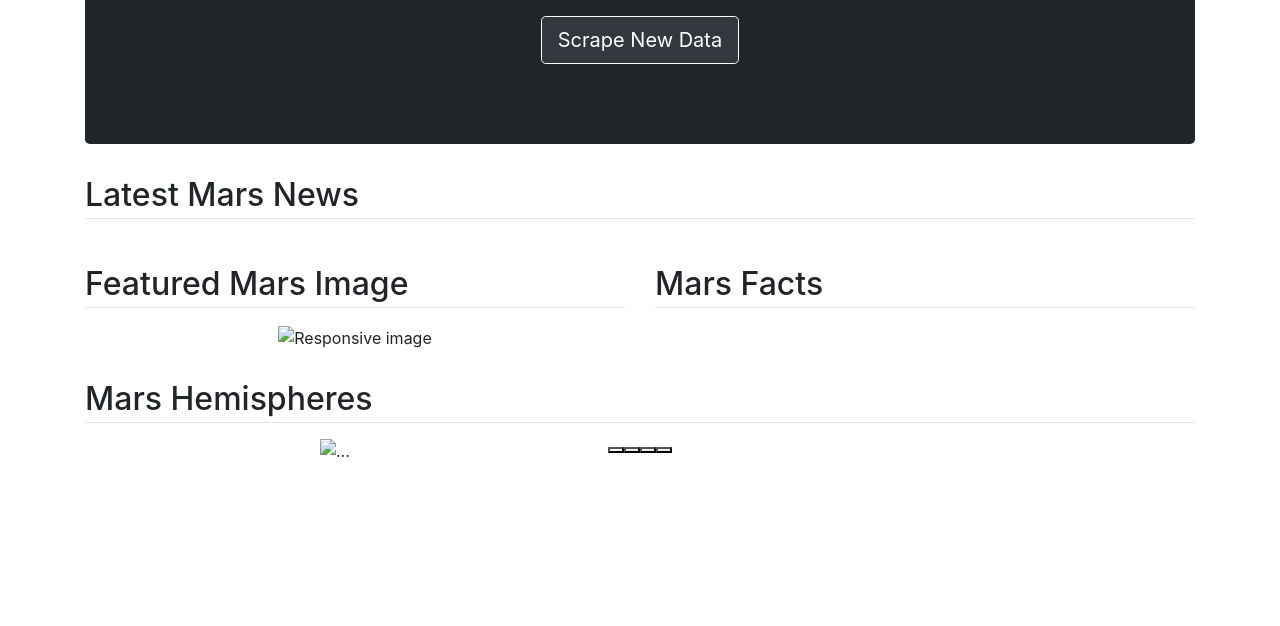
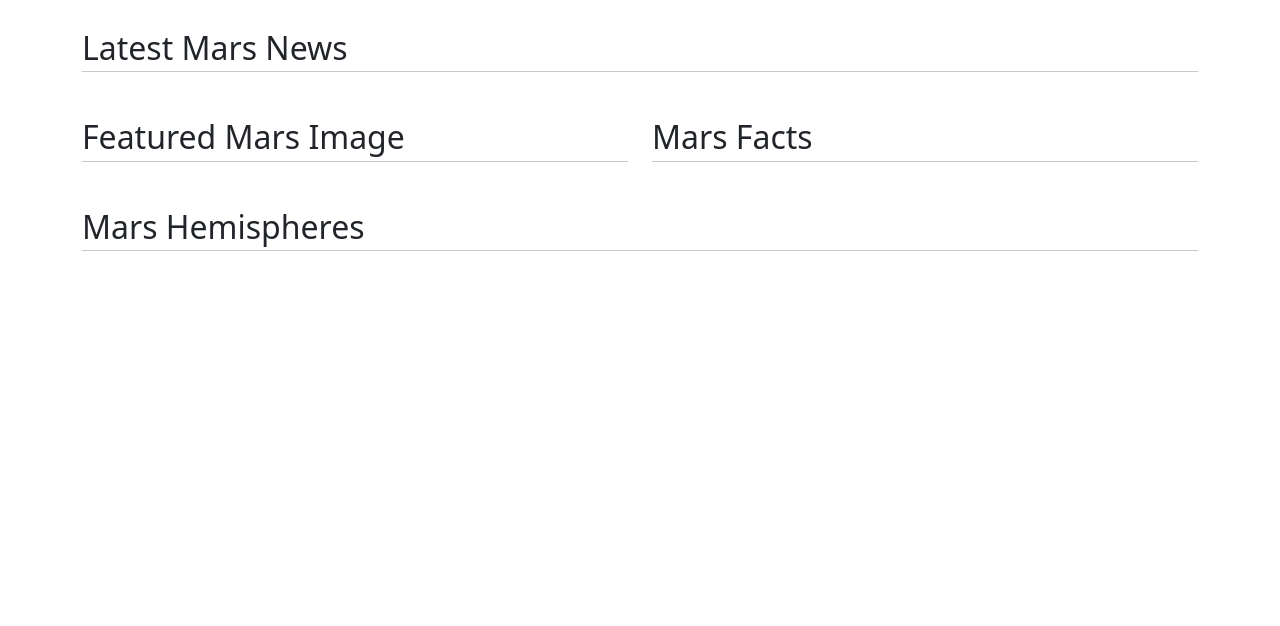
Before and after one commit to cdpeters/mars-web-scraping-mongodb-flask, a Flask app: template templates/index.html in a window 1280 px wide. Shown: the part 174-800 px from the top of the page. Run offline with Flask 2, Linux system fonts and the light colour scheme; the template is opened without the code that fills it, so the values that code supplies are empty; some libraries are stand-ins or nearby versions.

Commit message:
Finalize components and styling of index template

```diff
--- a/templates/index.html
+++ b/templates/index.html
@@ -5,22 +5,38 @@
         <meta http-equiv="X-UA-Compatible" content="IE=edge">
         <meta name="viewport" content="width=device-width, initial-scale=1.0">
         <title>Mission to Mars</title>
-        <!-- Latest compiled and minified CSS -->
-        <link rel="stylesheet" href="https://cdn.jsdelivr.net/npm/bootstrap@4.1.3/dist/css/bootstrap.min.css" integrity="sha384-MCw98/SFnGE8fJT3GXwEOngsV7Zt27NXFoaoApmYm81iuXoPkFOJwJ8ERdknLPMO" crossorigin="anonymous">
+        <!-- Bootstrap 5.1.3 minified CSS -->
+        <link href="https://cdn.jsdelivr.net/npm/bootstrap@5.1.3/dist/css/bootstrap.min.css"
+              rel="stylesheet"
+              integrity="sha384-1BmE4kWBq78iYhFldvKuhfTAU6auU8tT94WrHftjDbrCEXSU1oBoqyl2QvZ6jIW3"
+              crossorigin="anonymous">
     </head>
     <body>
         <div class="container">
-            <!-- Add Jumbotron to Header -->
-            <div class="jumbotron text-center text-white" style="background-color:#212529">
-                <h1 class="display-2" style="font-weight:600; margin-bottom:20px">Mission to Mars</h1>
-                <!-- Add a button to activate scraping script -->
-                <p>
-                    <a class="btn btn-dark border border-white btn-lg" href="/scrape" role="button" style="background-color:#32383e">
+            <!-- Header Section -->
+            <div class="container bg-dark p-0"
+                 style="background-image:url('https://d2pn8kiwq2w21t.cloudfront.net/images/jpegPIA14293.width-1600.jpg');
+                        background-position:center; background-size:cover; margin-bottom:30px">
+                <!-- Header Title -->
+                <div class="d-flex justify-content-center">
+                    <h1 class="display-2 text-white text-center pt-2 mb-3"
+                        style="font-weight:600">
+                        Mission to Mars
+                    </h1>
+                </div>
+                <!-- Button to Activate Scraping Script -->
+                <div class="d-flex justify-content-center">
+                    <a class="btn btn-md btn-dark bg-gradient border border-white text-white border-2"
+                       href="/scrape" role="button" style="padding:4px 10px; margin-bottom:12px">
                         Scrape New Data
                     </a>
-                </p>
+                </div>
+                <!-- Background Image Credit: https://www.jpl.nasa.gov/images/pia14293-daybreak-at-gale-crater -->
+                <div class="d-flex justify-content-end">
+                    <p class="m-0 pe-1 text-muted" style="font-size:0.6rem">Courtesy NASA/JPL-Caltech</p>
+                </div>
             </div>
-            <!-- Add section for Mars News -->
+            <!-- Mars News Section -->
             <div class="row" id="mars-news">
                 <div class="col-md-12" style="margin-bottom:30px">
                     <div class="media">
@@ -33,91 +49,111 @@
                     </div>
                 </div>
             </div>
-            <!-- Section for Featured Image and Facts table -->
+            <!-- Mars Featured Image and Facts Table Section -->
             <div class="row" id="mars-featured-image">
                 <!-- Mars Featured Image -->
                 <div class="col-lg-6 col-xs-12" style="margin-bottom:30px">
                     <h2 style="margin-bottom:4px">Featured Mars Image</h2>
                     <hr style="margin-top:0px">
+                    {% if mars %}  <!-- only show after the images have been scraped -->
                     <div class="text-center">
-                        <img src="{{ mars.featured_image }}"
-                             class="img-fluid"
-                             alt="Responsive image">
+                        <img src="{{ mars.featured_image }}" class="img-fluid" alt="Responsive image">
                     </div>
+                    {% endif %}
                 </div>
-                <!-- Mars Facts -->
+                <!-- Mars Facts Table -->
                 <div class="col-lg-6 col-xs-12" style="margin-bottom:14px">
                         <h2 style="margin-bottom:4px">Mars Facts</h2>
                         <hr style="margin-top:0px">
                         {{ mars.facts | safe }}
                 </div>
             </div>
-            <!-- Mars Hemisphere Images -->
+            <!-- Mars Hemispheres Section -->
             <div class="row" id="mars-hemispheres">
                 <div class="col-md-12">
                     <h2 style="margin-bottom:4px">Mars Hemispheres</h2>
                     <hr style="margin-top:0px">
                 </div>
+                <!-- Loop over the hemisphere images and add them to the page -->
                 {% for hemisphere in mars.hemispheres %}
                     <div class="col-md-6">
-                        <div class="mx-auto" style="width:85%">
+                        <div class="mx-auto" style="width:85%; max-width:480px">
                             <img src="{{ hemisphere['img_url'] }}"
                                  class="img-fluid"
                                  alt="{{ hemisphere['title'] }}">
                         </div>
-                        <div class="mx-auto" style="width:85%; margin-top:6px; margin-bottom:30px">
+                        <div class="mx-auto" style="width:85%; max-width:480px; margin-top:6px; margin-bottom:30px">
                             <h5>{{ hemisphere['title'] }}</h5>
                         </div>
                     </div>
                 {% endfor %}
             </div>
-            <!-- Hemisphere Carousel -->
-            <div class="mx-auto" style="margin-bottom:30px; max-width:640px">
-                <div id="carouselExampleCaptions" class="carousel slide" data-bs-interval="false" data-bs-ride="carousel">
+            <!-- Hemisphere Carousel - code snippet from https://getbootstrap.com/docs/5.1/components/carousel/ -->
+            {% if mars %}  <!-- only show after the images have been scraped -->
+            <div class="mx-auto" style="margin-bottom:20px; max-width:690px">
+                <div id="hemisphereImageCarousel"
+                     class="carousel slide carousel-fade"
+                     data-bs-interval="false"
+                     data-bs-ride="carousel">
+                    <!-- Carousel Indicators -->
                     <div class="carousel-indicators">
-                        <button type="button" data-bs-target="#carouselExampleCaptions" data-bs-slide-to="0" class="active" aria-current="true" aria-label="Slide 1"></button>
-                        <button type="button" data-bs-target="#carouselExampleCaptions" data-bs-slide-to="1" aria-label="Slide 2"></button>
-                        <button type="button" data-bs-target="#carouselExampleCaptions" data-bs-slide-to="2" aria-label="Slide 3"></button>
-                        <button type="button" data-bs-target="#carouselExampleCaptions" data-bs-slide-to="3" aria-label="Slide 4"></button>
+                        <button type="button" data-bs-target="#hemisphereImageCarousel" data-bs-slide-to="0"
+                                class="active" aria-current="true" aria-label="Slide 1"></button>
+                        <button type="button" data-bs-target="#hemisphereImageCarousel" data-bs-slide-to="1"
+                                aria-label="Slide 2"></button>
+                        <button type="button" data-bs-target="#hemisphereImageCarousel" data-bs-slide-to="2"
+                                aria-label="Slide 3"></button>
+                        <button type="button" data-bs-target="#hemisphereImageCarousel" data-bs-slide-to="3"
+                                aria-label="Slide 4"></button>
                     </div>
+                    <!-- Carousel Slides -->
                     <div class="carousel-inner">
                         <div class="carousel-item active">
-                            <img src="{{ mars.hemispheres[0]['img_url'] }}" class="d-block w-100" alt="...">
+                            <img src="{{ mars.hemispheres[0]['img_url'] }}" class="d-block w-100"
+                                 alt="{{ mars.hemispheres[0]['title'] }}">
                             <div class="carousel-caption">
                                 <h4>{{ mars.hemispheres[0]['title'] }}</h4>
                             </div>
                         </div>
                         <div class="carousel-item">
-                            <img src="{{ mars.hemispheres[1]['img_url'] }}" class="d-block w-100" alt="...">
+                            <img src="{{ mars.hemispheres[1]['img_url'] }}" class="d-block w-100"
+                                 alt="{{ mars.hemispheres[1]['title'] }}">
                             <div class="carousel-caption">
                                 <h4>{{ mars.hemispheres[1]['title'] }}</h4>
                             </div>
                         </div>
                         <div class="carousel-item">
-                            <img src="{{ mars.hemispheres[2]['img_url'] }}" class="d-block w-100" alt="...">
+                            <img src="{{ mars.hemispheres[2]['img_url'] }}" class="d-block w-100"
+                                 alt="{{ mars.hemispheres[2]['title'] }}">
                             <div class="carousel-caption">
                                 <h4>{{ mars.hemispheres[2]['title'] }}</h4>
                             </div>
                         </div>
                         <div class="carousel-item">
-                            <img src="{{ mars.hemispheres[3]['img_url'] }}" class="d-block w-100" alt="...">
+                            <img src="{{ mars.hemispheres[3]['img_url'] }}" class="d-block w-100"
+                                 alt="{{ mars.hemispheres[3]['title'] }}">
                             <div class="carousel-caption">
                                 <h4>{{ mars.hemispheres[3]['title'] }}</h4>
                             </div>
                         </div>
                     </div>
-                    <button class="carousel-control-prev" type="button" data-bs-target="#carouselExampleCaptions" data-bs-slide="prev" style="background:none; z-index:1; border:0">
+                    <!-- Carousel Controls -->
+                    <button class="carousel-control-prev" type="button" data-bs-target="#hemisphereImageCarousel"
+                            data-bs-slide="prev" style="background:none; z-index:1; border:0">
                         <span class="carousel-control-prev-icon" aria-hidden="true"></span>
                         <span class="visually-hidden">Prev</span>
                     </button>
-                    <button class="carousel-control-next" type="button" data-bs-target="#carouselExampleCaptions" data-bs-slide="next" style="background:none; z-index:1; border:0">
+                    <button class="carousel-control-next" type="button" data-bs-target="#hemisphereImageCarousel"
+                            data-bs-slide="next" style="background:none; z-index:1; border:0">
                         <span class="visually-hidden">Next</span>
                         <span class="carousel-control-next-icon" aria-hidden="true"></span>
                     </button>
                 </div>
             </div>
+            {% endif %}
             <!-- End Hemisphere Carousel -->
         </div>
+        <!-- Bootstrap 5.1.3 minified JS Bundle -->
         <script src="https://cdn.jsdelivr.net/npm/bootstrap@5.1.3/dist/js/bootstrap.bundle.min.js"
                 integrity="sha384-ka7Sk0Gln4gmtz2MlQnikT1wXgYsOg+OMhuP+IlRH9sENBO0LRn5q+8nbTov4+1p"
                 crossorigin="anonymous">
```
